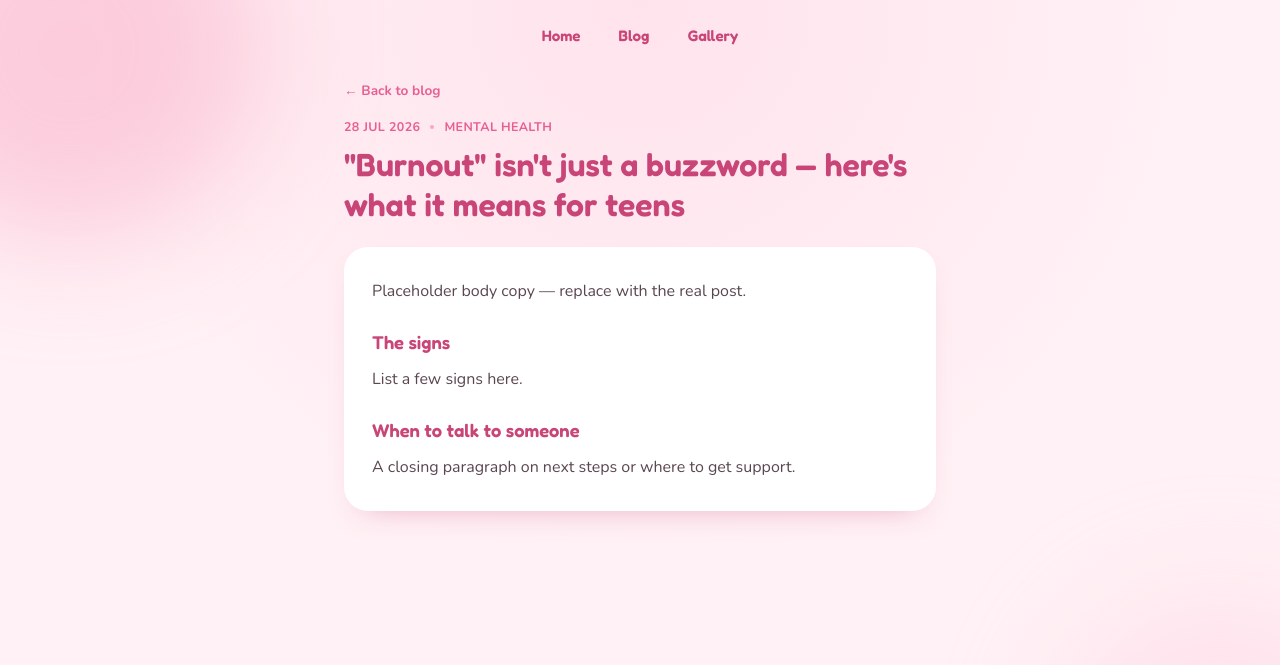
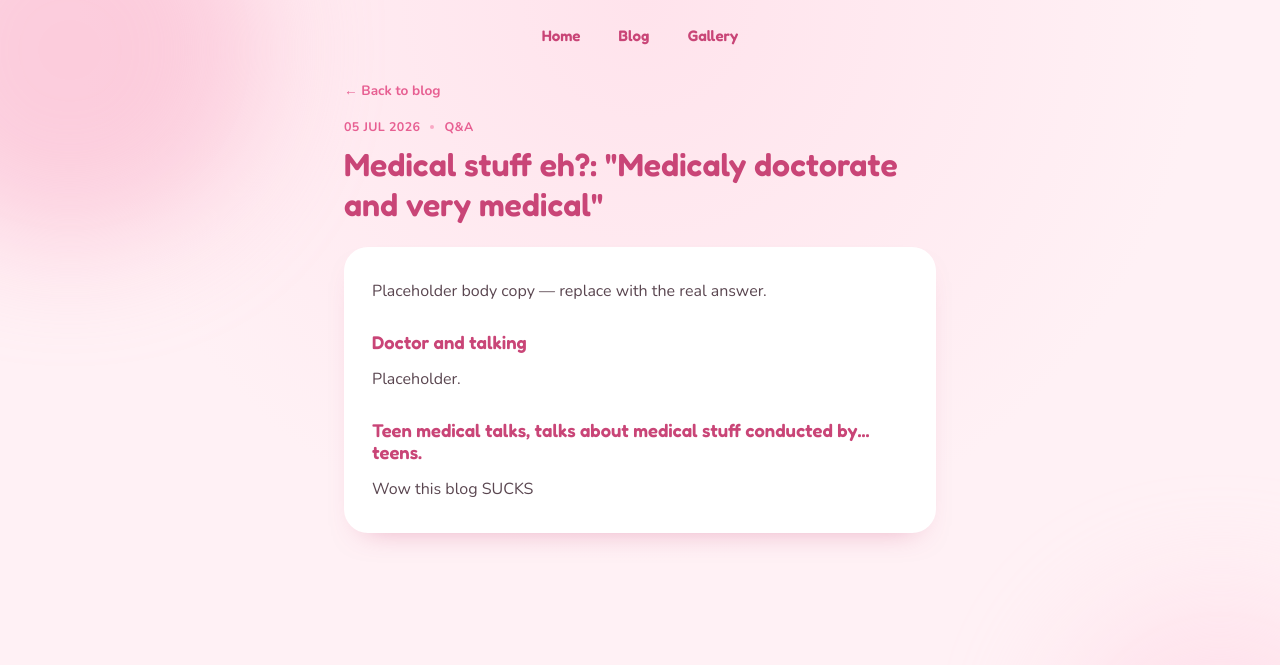
Before and after one commit to elliotjwilkie/elliotjwilkie.github.io, an Eleventy site: page src/posts/2026-07-28-burnout-teens.md in a window 1280 px wide. Shown: the top 665 px of the page. Built offline with nearby package versions, Linux system fonts and the light colour scheme; Eleventy itself is replaced by a stand-in of ours; files that its build step writes are made by us from their sources.

Commit message:
Update 2026-07-28-burnout-teens.md

```diff
--- a/src/posts/2026-07-28-burnout-teens.md
+++ b/src/posts/2026-07-28-burnout-teens.md
@@ -1,17 +1,17 @@
 ---
 layout: post.njk
-title: "\"Burnout\" isn't just a buzzword — here's what it means for teens"
-date: 2026-07-28
-tag: "Mental Health"
-excerpt: "You've probably heard adults talk about burnout at work. Turns out it shows up at school too. We break down the signs and when it's worth talking to someone."
-permalink: "/blog/burnout-isnt-just-a-buzzword/"
+title: "Medical stuff eh?: \"Medicaly doctorate and very medical\""
+date: 2026-07-05
+tag: "Q&A"
+excerpt: "Medical stuff is often used as a topic for advanced yapping, yapping allows peopkle to take up space, pretty peak tbh."
+permalink: "/blog/ask-a-medic-dizziness-after-growth-spurts/"
 ---
-Placeholder body copy — replace with the real post.
+Placeholder body copy — replace with the real answer.
 
-## The signs
+## Doctor and talking
 
-List a few signs here.
+Placeholder.
 
-## When to talk to someone
+## Teen medical talks, talks about medical stuff conducted by... teens.
 
-A closing paragraph on next steps or where to get support.
+Wow this blog SUCKS
```
